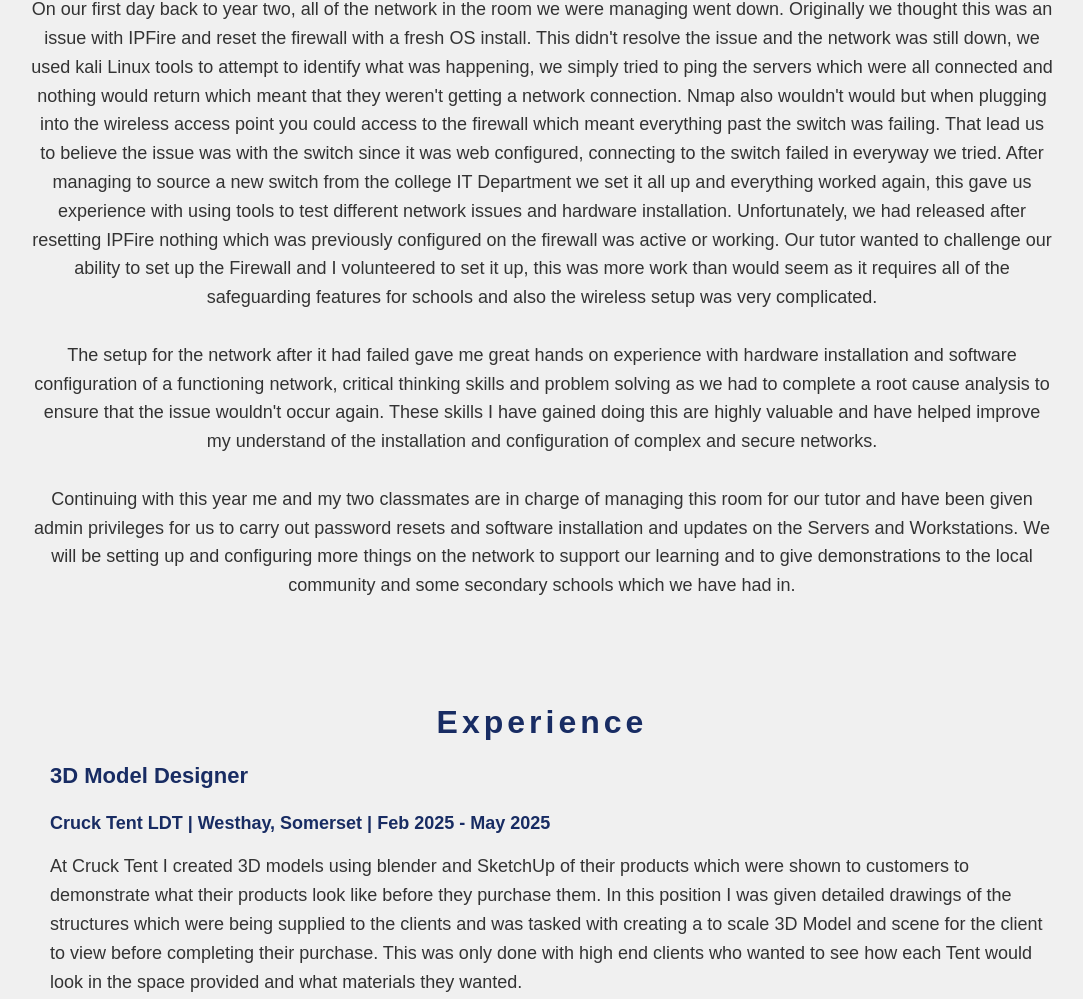
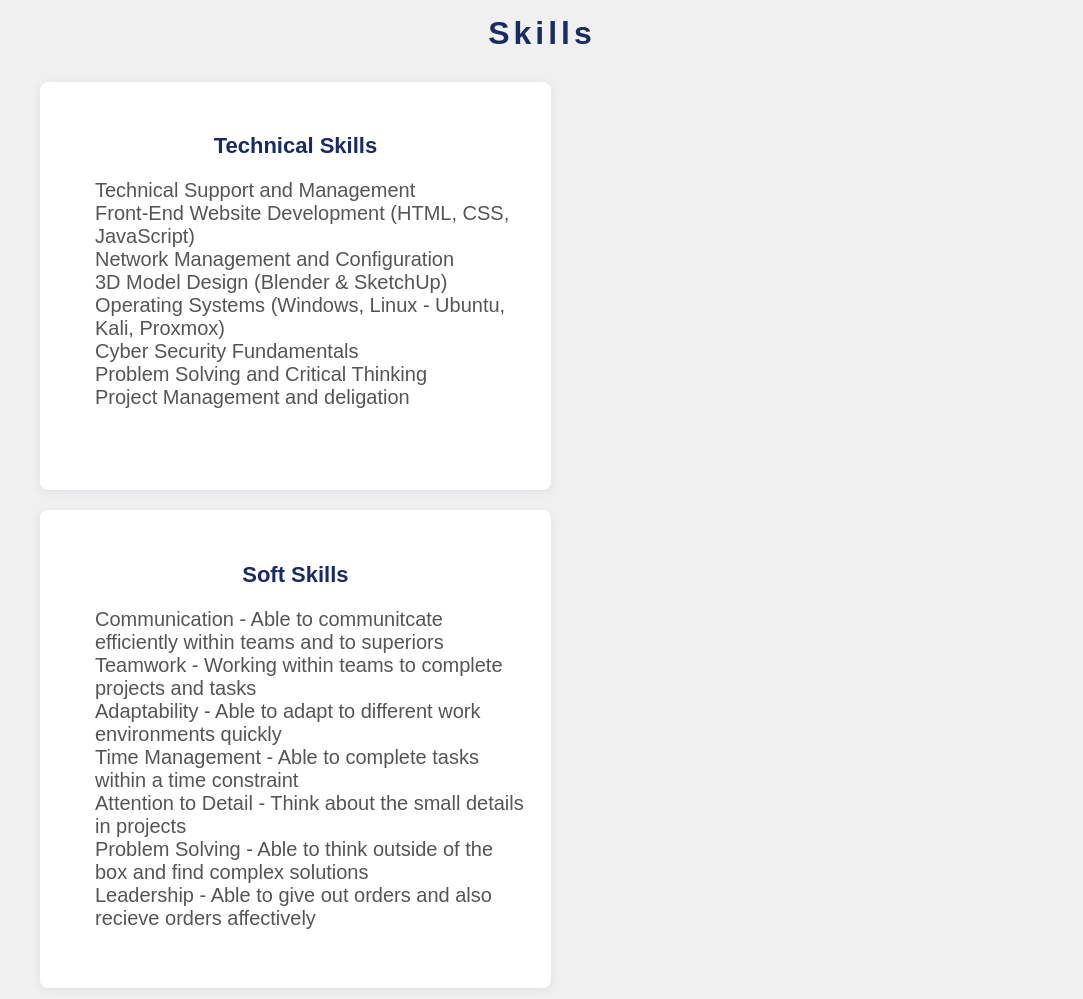
Before and after one commit to MaxHoyle07/Portfilio, a plain HTML site: page Public/index.html in a window 1280 px wide. Shown: the part 2732-3731 px from the top of the page, without its empty margins (98-1181 px from the left). Drawn offline with Linux system fonts and the light colour scheme.

Commit message:
Added read-more.html and updated styles.css

```diff
--- a/Public/index.html
+++ b/Public/index.html
@@ -42,33 +42,15 @@
                     <h3>Website Development - <a class="weblink1" href="http://apexstudiocodes.co.uk" target="_blank"> Apexstudiocodes.co.uk</a></h3>
                     <p>I have developed several websites using HTML, CSS, and JavaScript. Apexstudiocodes.co.uk is a website I created and is being hosted on my home server to advertise my skills and offering website design and development services, feel free to check it out with the link.</p>
                 </li>
+                <li>
+                    <h3>Home Network & College Network Management</h3>
+                    <br>
+                    <p>Click below on to find out about my Home network systems and network, and the management I help with at Strode college with my tutors network.</p>
+                    <br>
+                    <a class="weblink3" href="read-more.html" target="_blank">Read More...</a>
+                    <br><br>
+                </li>
             </ul>
-        </section>
-        <!--Home Network Explaination-->
-        <section id="home-network">
-            <h2>Home Network</h2>
-            <p>In my spare time I have been using some old machines to set up some simple home network systems. I currently have two machine both running an OS called Proxmox, this is a virtualisation tool which has a simple to use web interface, if you want to find out exactly how it works there is lots of documentation on it as it can get complex to explain, but in simple it runs very lightly on the machines and lets you split the resources into as many virtual machines as you want running any OS, command line and GUI OS's work. I have 2 main running currently which is an ubuntu server and a TrueNAS server.
-            <br><br>
-            On my ubuntu server it is setup as a webserver to run my website projects with my domain, I have also ran a some game servers on its spare resources rather than setting up a new VM. This Machine is dedicated 4GB of RAM and 2 CPU Cores, this is enough for the websites to run smoothly as they aren't expected to have a large amount of traffic. I am using Apache2 to run my webserver and I have setup a few websites on it.
-            <br><br>
-            The other TrueNAS VM is setup to run my home NAS, this helps with transferring my documents and projects throughout devices on my network, I set this up with 8GB of RAM and 4 CPU Cores to ensure that it doesn't freeze with large quantities of files being transferred. To make this even more useful I setup user account for the people who use my network so that they have somewhere to store their files.
-            <br><br>
-            I have used port forwarding for my other processes used on the network, as I am running several servers from my external IP using port forwarding I have separated where each connection is directed to, for my websites they are directed to my webserver running on 192.168.0.4 and for my games servers which I often run on my pc I have set the specific game ports to connect to 192.168.0.50 which is my PC's Static IP which I have set to ensure it is always the same.
-            <br><br>
-            This is always an ongoing progression and will be updated with more details as they are completed.</p>
-        </section>
-        <!--College Network Explaination-->
-        <section id="college-network">
-            <h2>College Network Management</h2>
-            <p>At strode college my tutor has 2 rooms which he is completely in charge of and manages himself, because of this we are able to gain hands on experience with the hardware and software behind fully functioning work environment networks. He manages one room by himself as it is stable and runs important systems, but the other room he has even me and two of my classmates the role of managing and upkeeping the network to take the pressure off of him. This requires us ensuring that safeguarding measures are in place and functioning, the system has full functionality for the pupils who use the network to access the systems.
-            <br><br>
-            Over our first year, we did a small amount of configuring with some of the spare servers and practicing setting up active directory, webservers, and more. This gave us the skills to be able to work and manage the functioning systems, this includes; the main active directory server, IPFire firewall / router, and the switch configuration.
-            <br><br>
-            On our first day back to year two, all of the network in the room we were managing went down. Originally we thought this was an issue with IPFire and reset the firewall with a fresh OS install. This didn't resolve the issue and the network was still down, we used kali Linux tools to attempt to identify what was happening, we simply tried to ping the servers which were all connected and nothing would return which meant that they weren't getting a network connection. Nmap also wouldn't would but when plugging into the wireless access point you could access to the firewall which meant everything past the switch was failing. That lead us to believe the issue was with the switch since it was web configured, connecting to the switch failed in everyway we tried. After managing to source a new switch from the college IT Department we set it all up and everything worked again, this gave us experience with using tools to test different network issues and hardware installation. Unfortunately, we had released after resetting IPFire nothing which was previously configured on the firewall was active or working. Our tutor wanted to challenge our ability to set up the Firewall and I volunteered to set it up, this was more work than would seem as it requires all of the safeguarding features for schools and also the wireless setup was very complicated.
-            <br><br>
-            The setup for the network after it had failed gave me great hands on experience with hardware installation and software configuration of a functioning network, critical thinking skills and problem solving as we had to complete a root cause analysis to ensure that the issue wouldn't occur again. These skills I have gained doing this are highly valuable and have helped improve my understand of the installation and configuration of complex and secure networks.
-            <br><br>
-            Continuing with this year me and my two classmates are in charge of managing this room for our tutor and have been given admin privileges for us to carry out password resets and software installation and updates on the Servers and Workstations. We will be setting up and configuring more things on the network to support our learning and to give demonstrations to the local community and some secondary schools which we have had in. </p>
         </section>
         <!--Experience and jobs within the industry-->
         <section id="experience">
@@ -97,16 +79,33 @@
         <!--Skills I have-->
         <section id="skills">
             <h2>Skills</h2>
-            <ul>
+            <div  class="skillblock">
+                <h5>Technical Skills</h5>
+                <ul>
                 <li>Technical Support and Management</li>
                 <li>Front-End Website Development (HTML, CSS, JavaScript)</li>
                 <li>Network Management and Configuration</li>
-                <li>3D Model Design (Blender)</li>
+                <li>3D Model Design (Blender & SketchUp)</li>
                 <li>Operating Systems (Windows, Linux - Ubuntu, Kali, Proxmox)</li>
                 <li>Cyber Security Fundamentals</li>
                 <li>Problem Solving and Critical Thinking</li>
-                <li>Project Management</li>
+                <li>Project Management and deligation</li>
+                <br><br>
             </ul>
+            </div>
+            <div class="skillblock">
+                <h5>Soft Skills</h5>
+                <ul>
+                <li>Communication - Able to communitcate efficiently within teams and to superiors</li>
+                <li>Teamwork - Working within teams to complete projects and tasks</li>
+                <li>Adaptability - Able to adapt to different work environments quickly</li>
+                <li>Time Management - Able to complete tasks within a time constraint</li>
+                <li>Attention to Detail - Think about the small details in projects</li>
+                <li>Problem Solving - Able to think outside of the box and find complex solutions</li>
+                <li>Leadership - Able to give out orders and also recieve orders affectively</li>
+                <br>
+            </ul>
+            </div>
         </section>
         <!--Contact Details: This is to give people a way to contact me-->
         <section id="contact">
--- a/Public/styles.css
+++ b/Public/styles.css
@@ -134,6 +134,19 @@ header p{
     color: #555;
     line-height: 1.4;
 }
+.weblink3{
+    color: whitesmoke;
+    text-decoration: none;
+    transition: ease-in-out 0.3s;
+    background-color: #1a73e8;
+    padding: 10px;
+    padding-left: 15px;
+    padding-right: 15px;
+    border-radius: 8px;
+}
+.weblink3:hover{
+    color: #3353ac;
+}
 
 
 /* Contact section */
@@ -239,6 +252,51 @@ header p{
     list-style: none;
 }
 
+
+/* Skills section */
+#skills{
+    margin: 20px auto;
+    max-width: 80%;
+    padding: 20px;
+}
+#skills h2{
+    text-align: center;
+    color: #182c63;
+    font-size: xx-large;
+    margin-bottom: 20px;
+    letter-spacing: 4px;
+}
+#skills h5{
+    color: #182c63;
+    font-size: 22px;
+    margin-bottom: 10px;
+    text-align: center;
+}
+#skills p{
+    font-size: 20px;
+    line-height: 1.6;
+    color: #333;
+    text-align:left;
+}
+#skills ul {
+    list-style: none;
+    padding: 0;
+    padding-left: 30px;
+    text-align: left;
+    font-size: 20px;
+}
+.skillblock {
+    display: inline-block;
+    background: #fff;
+    border-radius: 8px;
+    box-shadow: 0 2px 8px rgba(24,44,99,0.08);
+    margin: 10px;
+    padding: 15px 25px;
+    font-size: 16px;
+    color: #555;
+    width: 45%;
+}
+
 /*footer styles*/
 footer{
     background-color: #182c63;
```
Also changed, not shown: Public/read-more.html (added, +46 -0 lines).
